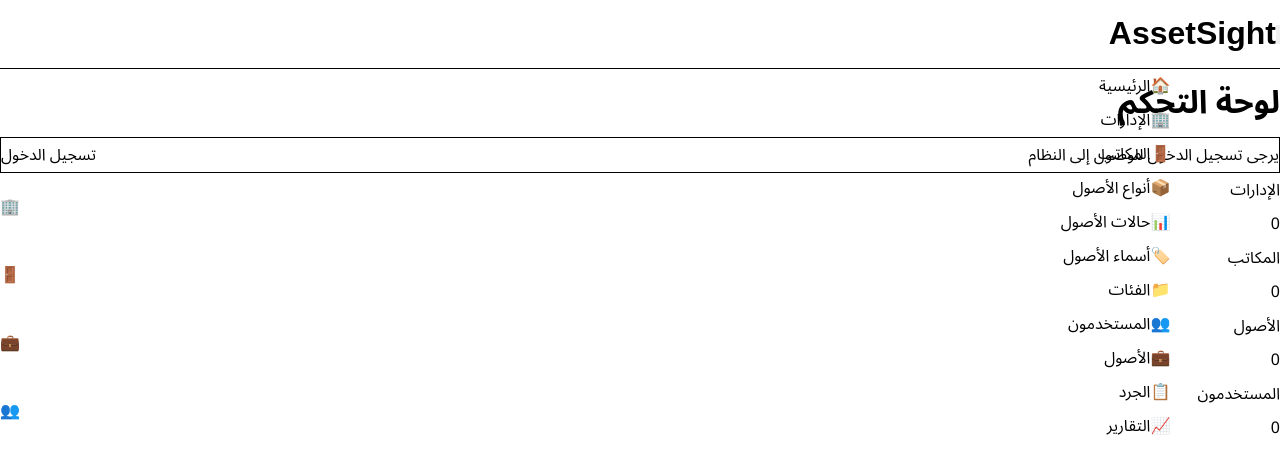
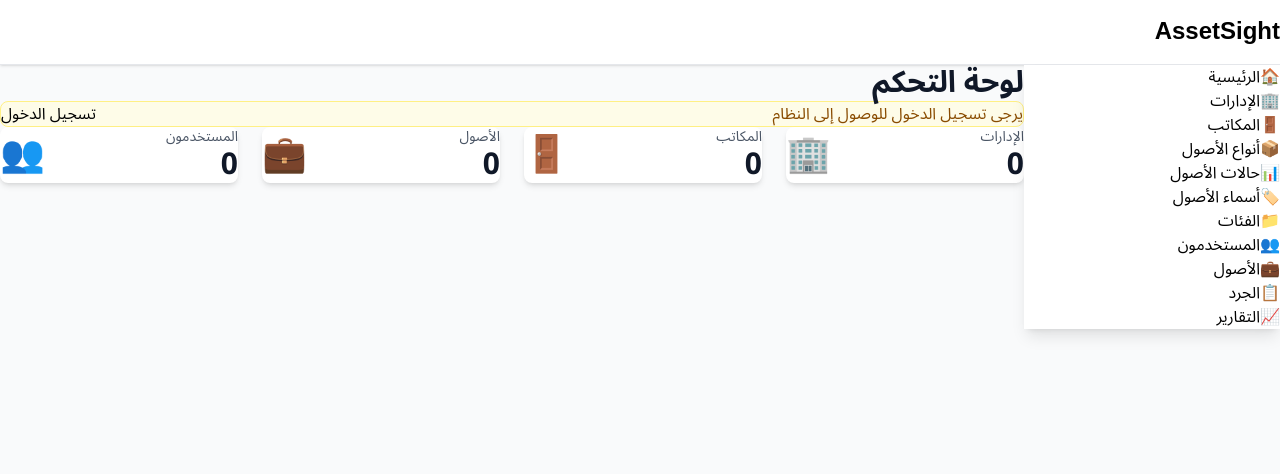
Before and after one commit to OmarHizabrr/assetsight, a Next.js app: page / in a window 1280 px wide. Shown: the top 474 px of the page. Built offline with nearby package versions, Linux system fonts and the light colour scheme; no server answers; the database is empty.

Commit message:
Fix Tailwind CSS v4 configuration for Vercel build

```diff
--- a/postcss.config.mjs
+++ b/postcss.config.mjs
@@ -1,7 +1,7 @@
 /** @type {import('postcss-load-config').Config} */
 const config = {
   plugins: {
-    tailwindcss: {},
+    '@tailwindcss/postcss': {},
   },
 };
 
--- a/src/app/globals.css
+++ b/src/app/globals.css
@@ -1,6 +1,4 @@
-@tailwind base;
-@tailwind components;
-@tailwind utilities;
+@import "tailwindcss";
 
 :root {
   --font-noto-sans-arabic: 'Noto Sans Arabic', sans-serif;
```
